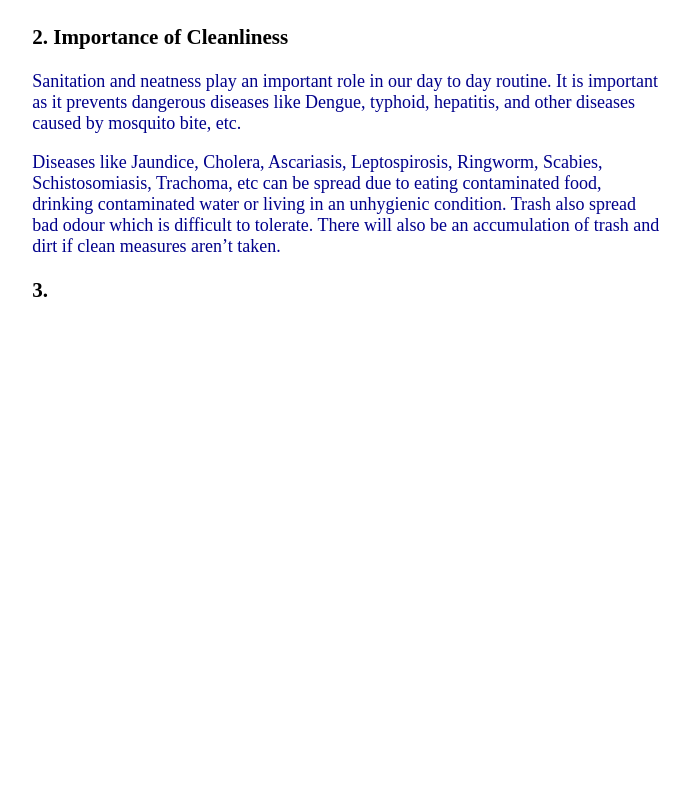
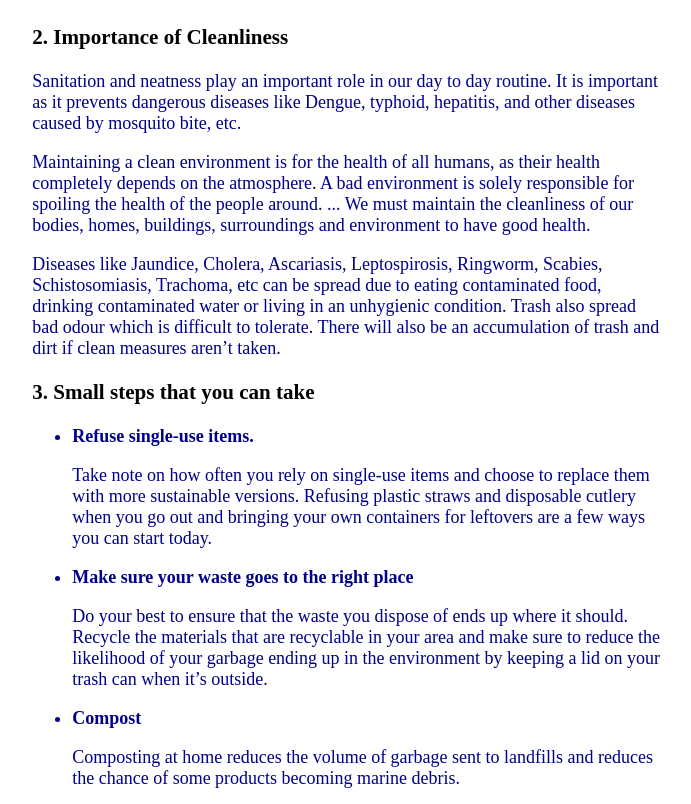
Before and after one commit to Karunasharma09/TakeaStep, a Flask app: page / in a window 1280 px wide. Shown: the part 1032-1836 px from the top of the page, without its empty margins (39-730 px from the left). Before the commit the page ends 1329 px from the top, so only its background shows below. Run offline with Flask 2, Linux system fonts and the light colour scheme.

Commit message:
Add files via upload

```diff
--- a/templates/index.html
+++ b/templates/index.html
@@ -128,13 +128,20 @@
               Sanitation and neatness play an important role in our day to day routine. It is important as it prevents dangerous diseases like Dengue, typhoid, hepatitis, and other diseases caused by mosquito bite, etc.
             </p>
             <p>
+              Maintaining a clean environment is for the health of all humans, as their health completely depends on the atmosphere. A bad environment is solely responsible for spoiling the health of the people around. ... We must maintain the cleanliness of our bodies, homes, buildings, surroundings and environment to have good health.</p>
+            <p>
               Diseases like Jaundice, Cholera, Ascariasis, Leptospirosis, Ringworm, Scabies, Schistosomiasis, Trachoma, etc can be spread due to eating contaminated food, drinking contaminated water or living in an unhygienic condition. Trash also spread bad odour which is difficult to tolerate. There will also be an accumulation of trash and dirt if clean measures aren’t taken.
             </p>
-            <h3 style="text-align: left; color:black">3. </h3>
+            <h3 style="text-align: left; color:black">3. Small steps that you can take </h3>
             <p>
-
-              <br>
-
+              <ul>
+                <li><p style="font-weight:bold;">Refuse single-use items.</p> Take note on how often you rely on single-use items and choose to replace them with more sustainable versions. Refusing plastic straws and disposable cutlery when you go out and bringing your own containers for leftovers are a few ways you can start today.</li>
+                <li><p style="font-weight:bold;">Make sure your waste goes to the right place</p> Do your best to ensure that the waste you dispose of ends up where it should. Recycle the materials that are recyclable in your area and make sure to reduce the likelihood of your garbage ending up in the environment by keeping a lid on your trash can when it’s outside.</li>
+                <li><p style="font-weight:bold;">Compost</p>Composting at home reduces the volume of garbage sent to landfills and reduces the chance of some products becoming marine debris.</li>
+              </ul>
+              <div align="center">
+              <img  src="https://i0.wp.com/imp.center/i/wp-content/uploads/sites/4/2018/11/Cleanliness-is-Next-to-Godliness-%E2%80%93-Meaning.jpg?w=1200&ssl=1" alt="" height =80% width="80%" >
+              </div>
             </p>
           </div>
         </div>
```
